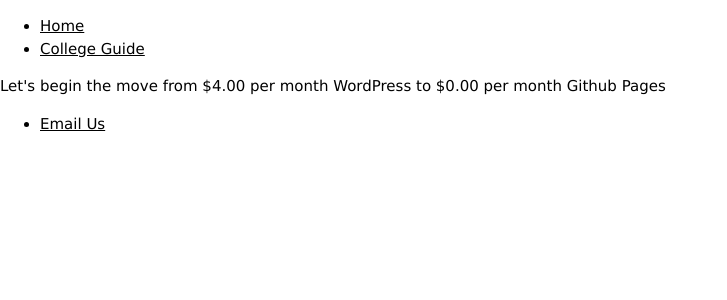
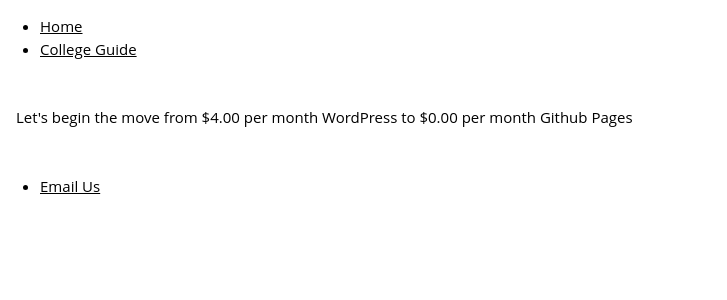
Before and after one commit to applicants-254/applicants-254.github.io, a Jekyll site: the page built from index.html, in a window 1280 px wide. Shown: the top 300 px of the page, without its empty margins (0-727 px from the left). Built offline with Jekyll 4.4.1, drawn with Linux system fonts in a browser that asks for light colours; some web fonts are replaced.

Commit message:
Change fonts and add w3 css

```diff
--- a/_layouts/default.html
+++ b/_layouts/default.html
@@ -1,9 +1,17 @@
 <!DOCTYPE html>
 <html>
+    <link rel="stylesheet" type="text/css" href="/css/w3.css">
+    <link rel="stylesheet" href="https://fonts.googleapis.com/css?family=OpenSans">
+    <link rel="stylesheet" href="https://fonts.googleapis.com/css?family=Roboto">
+    <link rel="stylesheet" href="https://cdnjs.cloudflare.com/ajax/libs/font-awesome/4.7.0/css/font-awesome.min.css">
+    <style>
+        body,h1,h2,h3,h4,h5,h6 {font-family: "Open Sans", sans-serif}
+        .w3-bar,h1,button {font-family: "Roboto", sans-serif}
+        .fa-anchor,.fa-coffee {font-size:200px}
+    </style>
 
     <head>
         <title>{{ page.title }}</title>
-        <link rel="stylesheet" type="text/css" href="/css/w3.css">
     </head>
 
     <body>
@@ -14,7 +22,7 @@
             </ul>
         </nav>
 
-        <div class="container">
+        <div class="w3-container w3-padding-16">
 
             {{ content }}
 
```
